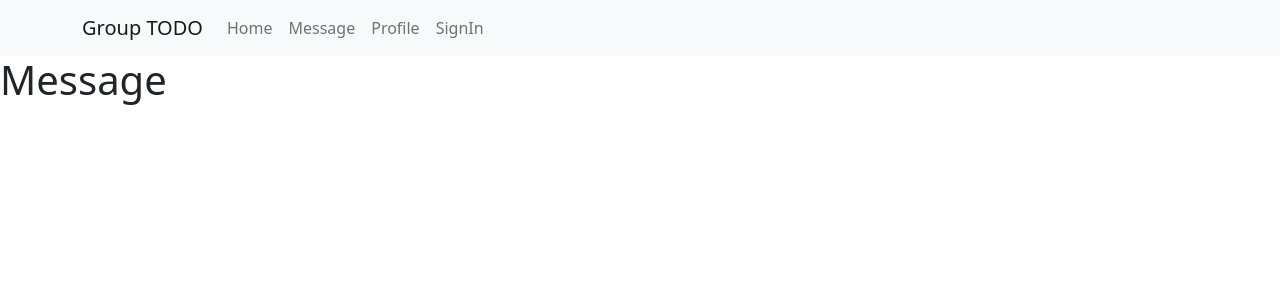
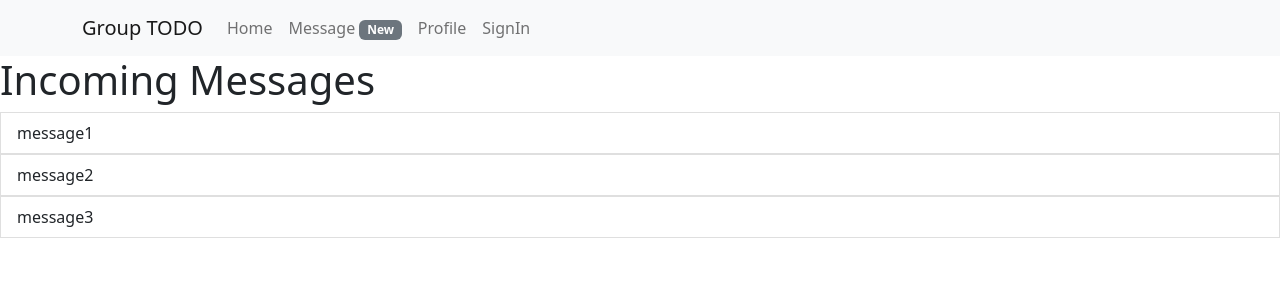
Before and after one commit to ShellyRiver/todolist_frontend, a React (Create React App) app: page /message in a window 1280 px wide. Shown: the top 300 px of the page. Built offline with nearby package versions, Linux system fonts and the light colour scheme; no server answers.

Commit message:
modify pages

```diff
--- a/src/pages/Home.tsx
+++ b/src/pages/Home.tsx
@@ -392,9 +392,6 @@ function GroupList() {
   )
 }
 
-// the control buttons of the group list
-// different methods based on role: 1) group member; 2) group leader; 3) collaborator
-
 
 // navigate to monthly view or daily view
 function Navigator() {
--- a/src/pages/Message.tsx
+++ b/src/pages/Message.tsx
@@ -1,5 +1,64 @@
-const Message = () => {
-    return <h1>Message</h1>;
-  };
+import React, { useEffect, useState } from 'react';
 
-  export default Message;
+import ListGroup from 'react-bootstrap/ListGroup';
+import Modal from 'react-bootstrap/Modal';
+import Button from 'react-bootstrap/Button';
+
+let messages = ["message1", "message2", "message3"];
+
+function Message() {
+  const [show, setShow] = useState(false);
+  const handleClose = () => setShow(false);
+
+  const [componentList, setComponentList] = useState([]);
+
+  useEffect(() => {
+    __updateComponent();
+  }, [])  // TODO: add dependency?
+
+  const [messageIdx, setMessageIdx] = useState(0);
+
+  function __updateComponent() {
+    let newComponentList: any = [];
+    for (let i = 0; i < messages.length; i ++) {
+      newComponentList.push(
+        <div key={i}>
+          <ListGroup.Item action onClick={() => {
+            setMessageIdx(i);
+            setShow(true);
+          }}>
+            {messages[i]}
+          </ListGroup.Item>
+        </div>
+      );
+    }
+    setComponentList(newComponentList);
+  }
+
+  return (
+    <>
+      <h1>Incoming Messages</h1>
+      <ListGroup>
+        {componentList}
+      </ListGroup>
+      <Modal show={show} onHide={handleClose}>
+        <Modal.Header closeButton>
+          <Modal.Title>Message</Modal.Title>
+        </Modal.Header>
+        <Modal.Body>
+          {messages[messageIdx]}
+        </Modal.Body>
+        <Modal.Footer>
+          <Button variant="secondary" onClick={handleClose}>
+            Decline
+          </Button>
+          <Button variant="primary">
+            Accept
+          </Button>
+        </Modal.Footer>
+      </Modal>
+    </>
+  );
+};
+
+export default Message;
--- a/src/pages/Navigator.tsx
+++ b/src/pages/Navigator.tsx
@@ -2,6 +2,7 @@ import { Outlet, Link } from "react-router-dom";
 import Container from 'react-bootstrap/Container';
 import Nav from 'react-bootstrap/Nav';
 import Navbar from 'react-bootstrap/Navbar';
+import Badge from 'react-bootstrap/Badge';
 
 
 
@@ -15,7 +16,7 @@ function Navigator() {
           <Navbar.Collapse id="basic-navbar-nav">
             <Nav className="me-auto">
               <Nav.Link href="/">Home</Nav.Link>
-              <Nav.Link href="message">Message</Nav.Link>
+              <Nav.Link href="message">Message <Badge bg="secondary">New</Badge></Nav.Link>
               <Nav.Link href="profile">Profile</Nav.Link>
               <Nav.Link href="auth">SignIn</Nav.Link>
             </Nav>
--- a/src/pages/Profile.tsx
+++ b/src/pages/Profile.tsx
@@ -1,5 +1,11 @@
-const Profile = () => {
-    return <h1>Profile</h1>;
-  };
+let email = "123@123"
+function Profile() {
+  return (
+    <>
+      <h1>User Profile</h1>
+      <span>Email: </span><span>{email}</span>
+    </>
+  );
+};
 
-  export default Profile;
+export default Profile;
```
